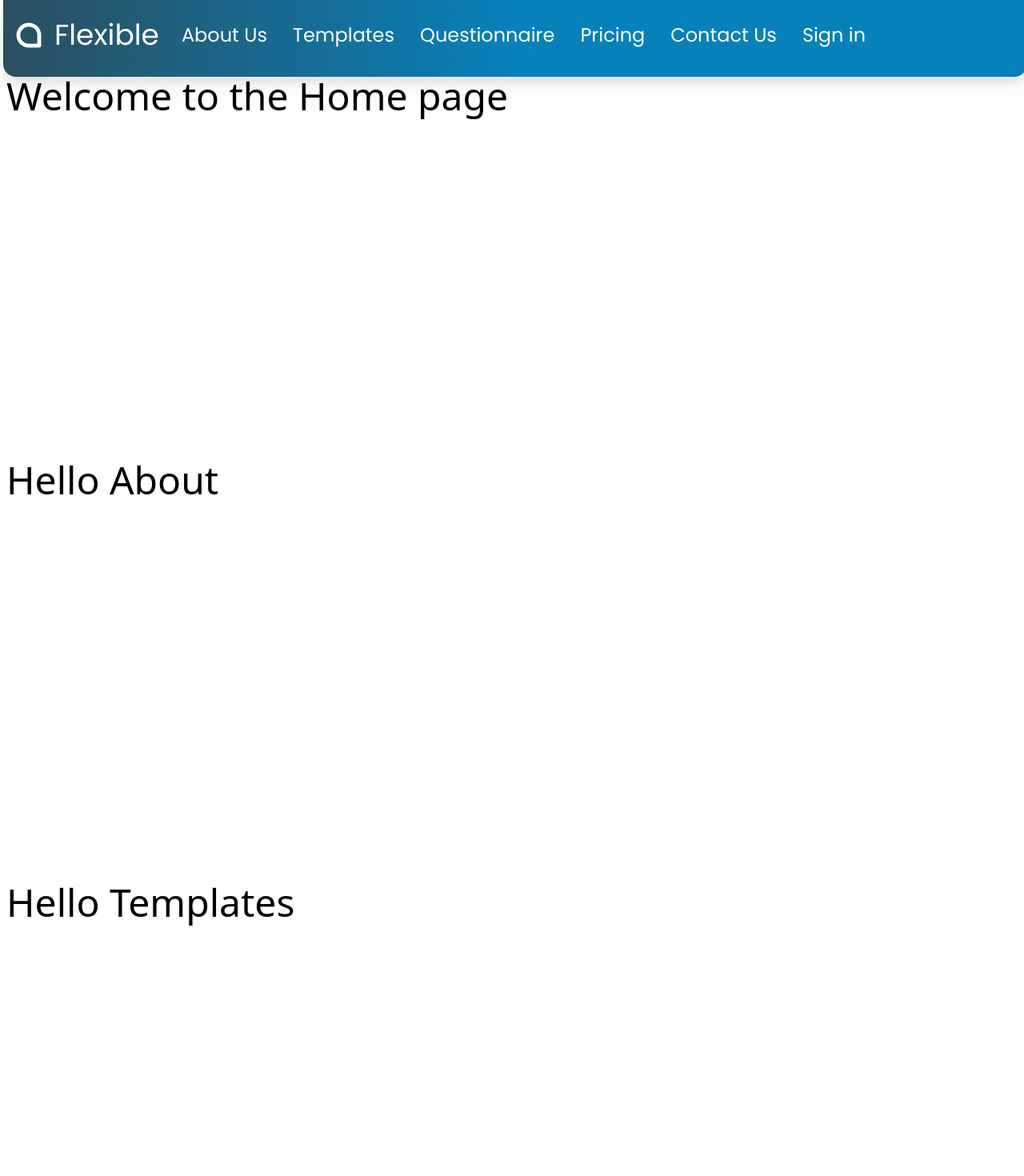
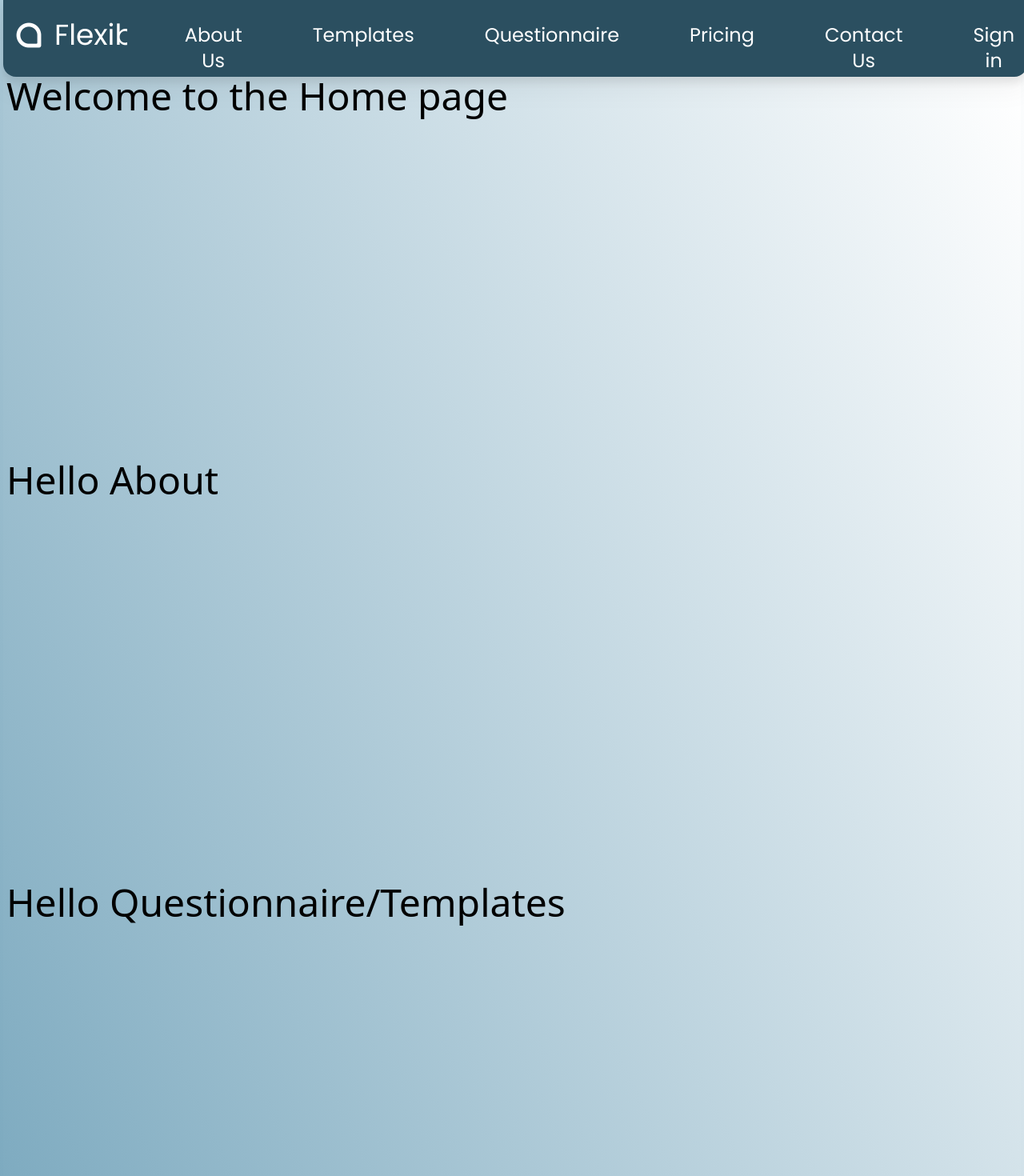
Before and after one commit to webAhead1/flexible, a Vue app: page / in a window 1280 px wide. Shown: the top 1470 px of the page at 80% size. Built offline with nearby package versions, Linux system fonts and the light colour scheme.

Commit message:
last version of the navbar component

```diff
--- a/src/App.vue
+++ b/src/App.vue
@@ -7,7 +7,7 @@ import Navbar from './components/Navbar.vue';
   <header>
     <Navbar />
   </header>
-  <body>
+  <body class="from-[#ffffff] to-[#5590AC]">
     <RouterView />
   </body>
 </template>
--- a/src/components/Navbar.vue
+++ b/src/components/Navbar.vue
@@ -35,7 +35,7 @@ export default {
       <router-link :to="{ path: '/', hash: '#about' }" class="menu-link">
         <span>About Us</span>
       </router-link>
-      <router-link :to="{ path: '/', hash: '#template' }" class="menu-link">
+      <router-link to="/templates" class="menu-link">
         <span>Templates</span>
       </router-link>
       <router-link to="/questionnaire" class="menu-link">
--- a/src/router/index.js
+++ b/src/router/index.js
@@ -3,6 +3,7 @@ import HomeView from '../views/HomeView.vue';
 import SignUp from '../views/SignUp.vue';
 import Questionnaire from '../views/Questionnaire.vue';
 import SignIn from '../views/SignIn.vue';
+import Templates from '../views/Templates.vue';
 
 const router = createRouter({
   history: createWebHistory(import.meta.env.BASE_URL),
@@ -27,6 +28,11 @@ const router = createRouter({
       name: 'questionnaire',
       component: Questionnaire,
     },
+    {
+      path: '/templates',
+      name: 'templates',
+      component: Templates,
+    },
   ],
 
   scrollBehavior(to, from, SavedPosition) {
--- a/src/style.css
+++ b/src/style.css
@@ -10,19 +10,16 @@ html {
   @apply text-black text-5xl;
 }
 body {
-  @apply mt-[6rem] px-1;
+  @apply mt-[6rem] px-1 bg-gradient-to-bl from-[#ffffff]  to-[#5590AC];
 }
 .menu {
-  @apply w-full mb-[3rem] top-0 text-center text-base md:text-xl lg:text-2xl font-myFont fixed bg-gradient-to-r from-[#2B4F60] via-[#0781BA] to-[#0781BA] rounded-b-2xl list-none h-24 drop-shadow-xl flex;
+  @apply w-full mb-[3rem] top-0 text-center text-base md:text-xl lg:text-2xl font-myFont fixed bg-[#2B4F60] rounded-b-2xl list-none h-24 drop-shadow-xl flex;
 }
 .menu-item {
   @apply flex;
 }
 .menu-link {
-  @apply py-7 px-4 items-center text-white hover:bg-white hover:text-black;
-}
-.menu-link:first-child {
-  @apply ml-3;
+  @apply py-7 px-4 ml-14 items-center text-white hover:bg-white hover:text-black active:drop-shadow-2xl active:bg-gray-100;
 }
 .logo {
   @apply h-16 top-0 z-10;
--- a/src/views/HomeView.vue
+++ b/src/views/HomeView.vue
@@ -26,7 +26,7 @@
       <br />
       <br />
       <br />
-      <div id="template">Hello Templates</div>
+      <div>Hello Questionnaire/Templates</div>
       <br />
       <br />
       <br />
--- /dev/null
+++ b/src/views/Templates.vue
@@ -0,0 +1,3 @@
+<template>
+  <h1>Hello Questionnaire/Templates</h1>
+</template>
```
